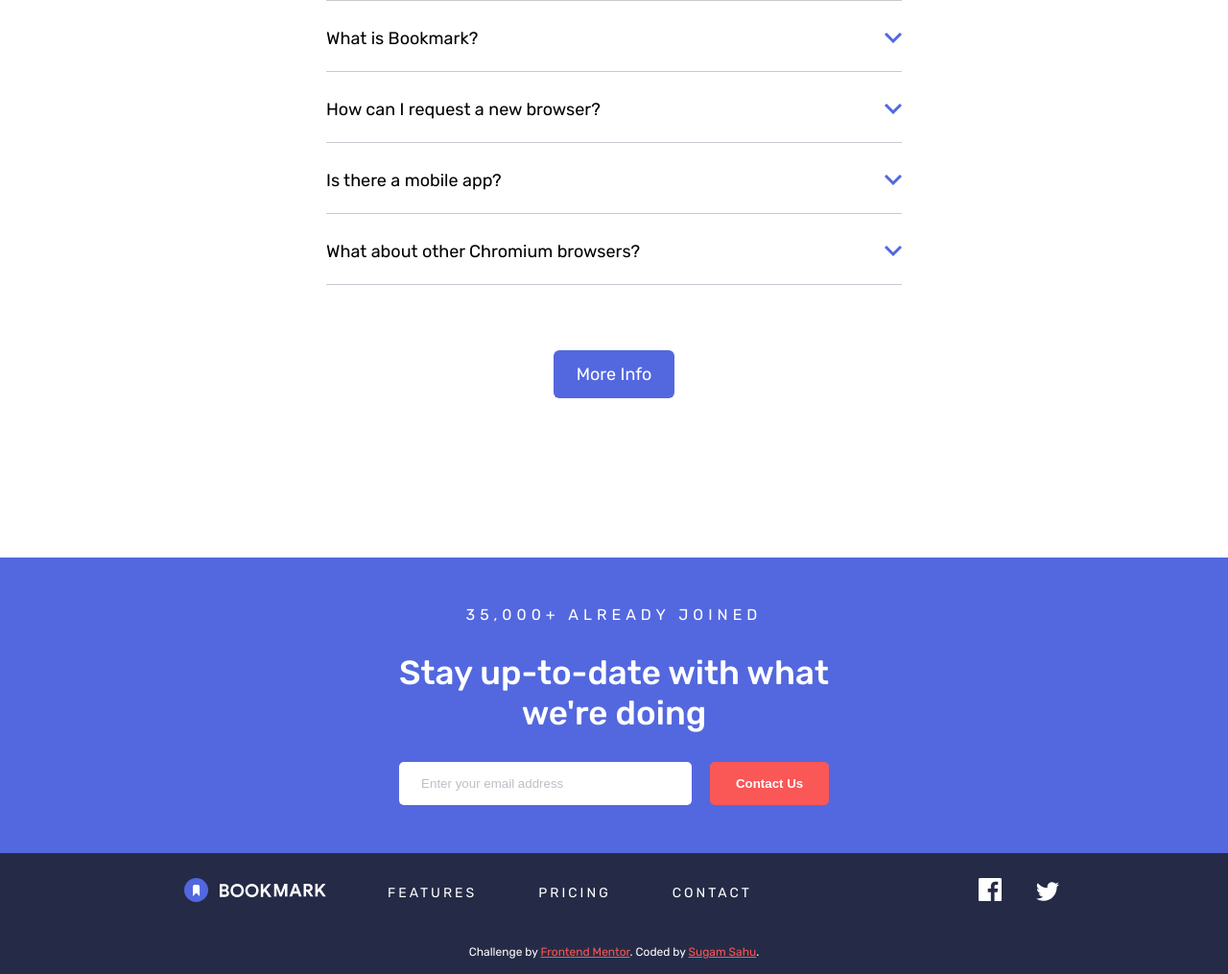
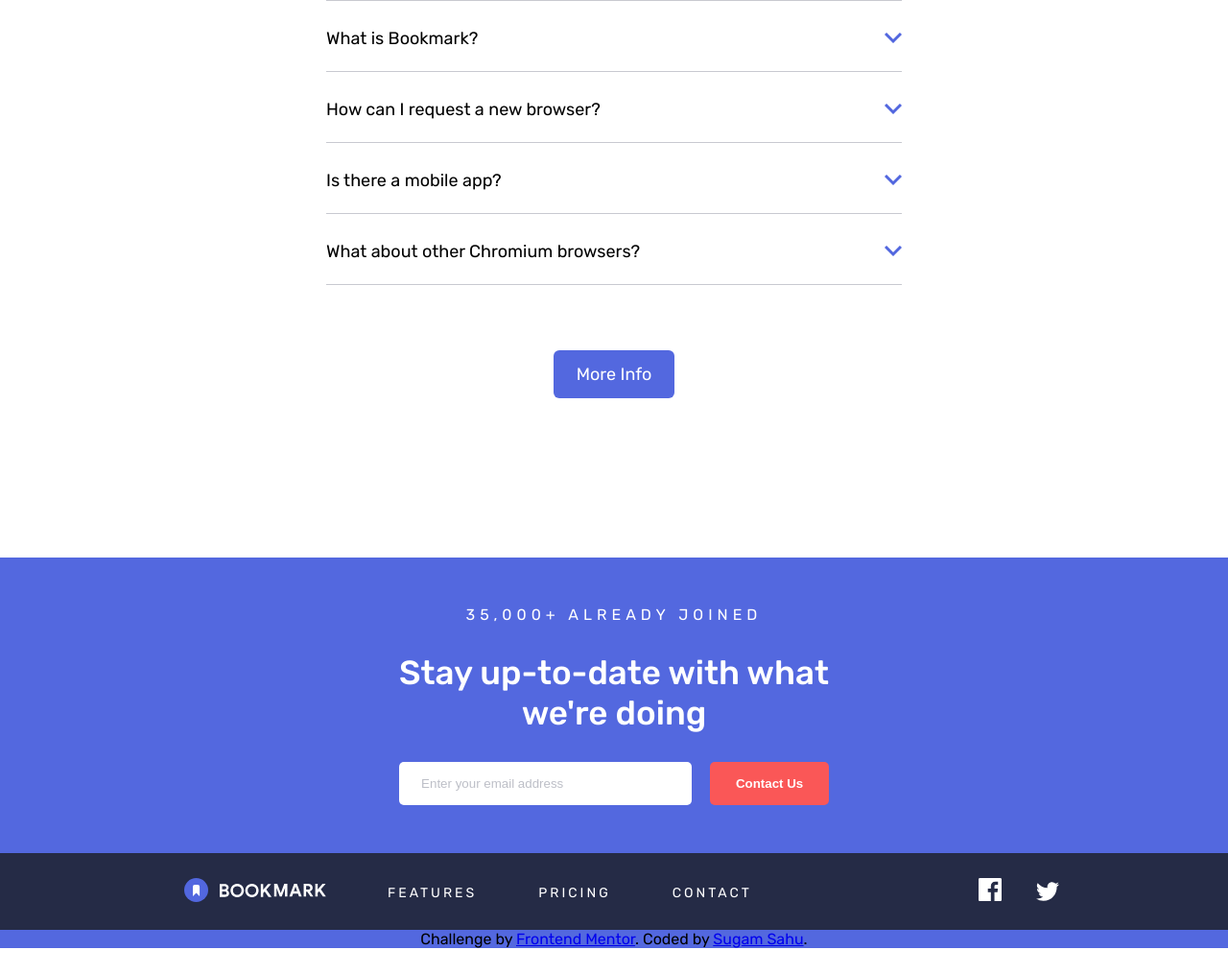
Before and after one commit to iSugam/Frontend-Mentor-Bookmark-landing-page, a plain HTML site: page index.html in a window 1280 px wide. Shown: the part 2665-3680 px from the top of the page at 96% size. After the commit the page ends 3653 px from the top, so only its background shows below. Drawn offline with Linux system fonts and the light colour scheme.

Commit message:
Moving attribution style to styles.css

```diff
--- a/index.html
+++ b/index.html
@@ -8,11 +8,6 @@
 
   <title>Frontend Mentor | Bookmark landing page</title>
 
-  <!-- Feel free to remove these styles or customise in your own stylesheet 👍 -->
-  <style>
-    .attribution { font-size: 12px; color: #fff; padding: 1rem 0; text-align: center; background-color: hsl(229, 31%, 21%);}
-    .attribution a { color: hsl(0, 94%, 66%); }
-  </style>
   <!-- CSS Link -->
   <link rel="stylesheet" href="styles.css">
 
```
